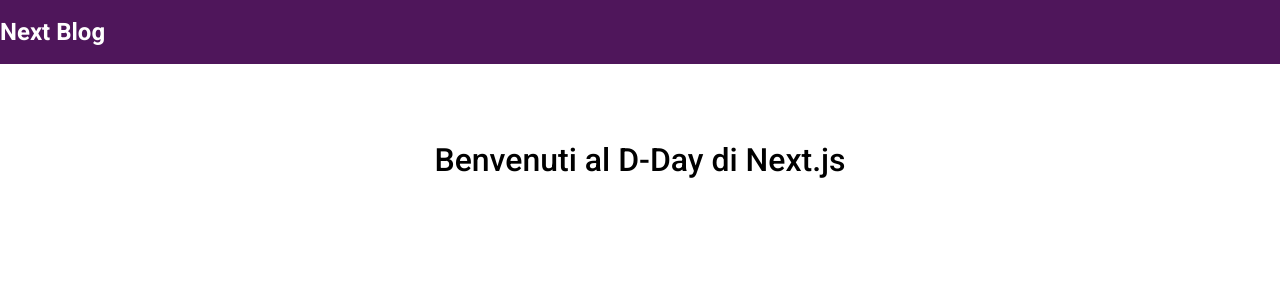
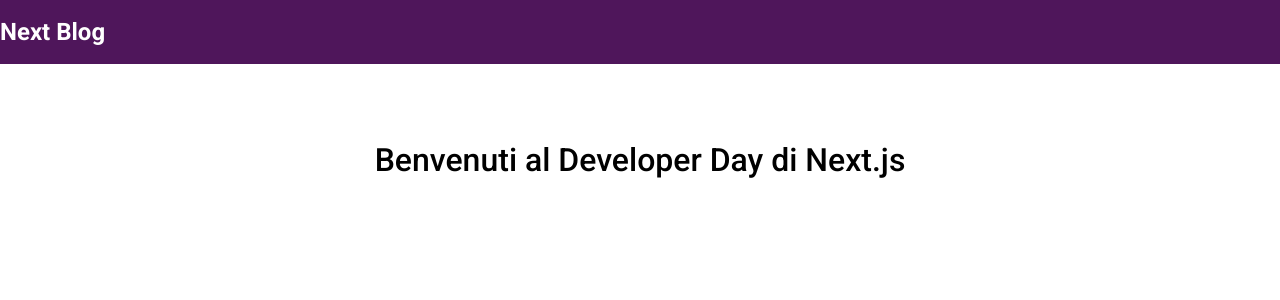
Before and after one commit to Kimerao0/progetto-d-day-completed, a Next.js app: page / in a window 1280 px wide. Shown: the top 300 px of the page. Built offline with nearby package versions, Linux system fonts and the light colour scheme.

Commit message:
next update

```diff
--- a/pages/index.tsx
+++ b/pages/index.tsx
@@ -15,7 +15,7 @@
         </div>
       </header>
       <main>
-        <h2>Benvenuti al D-Day di Next.js</h2>
+        <h2>Benvenuti al Developer Day di Next.js</h2>
       </main>
     </div>
   );
```
